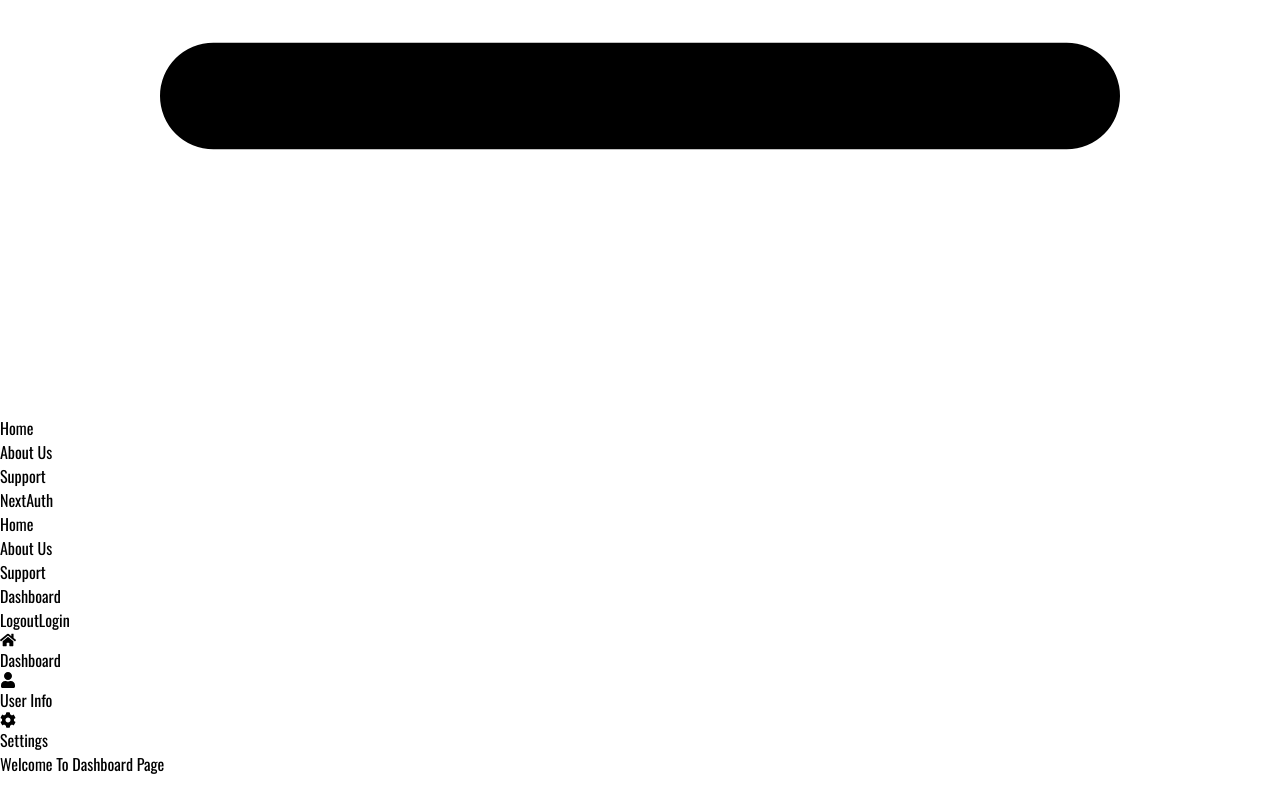
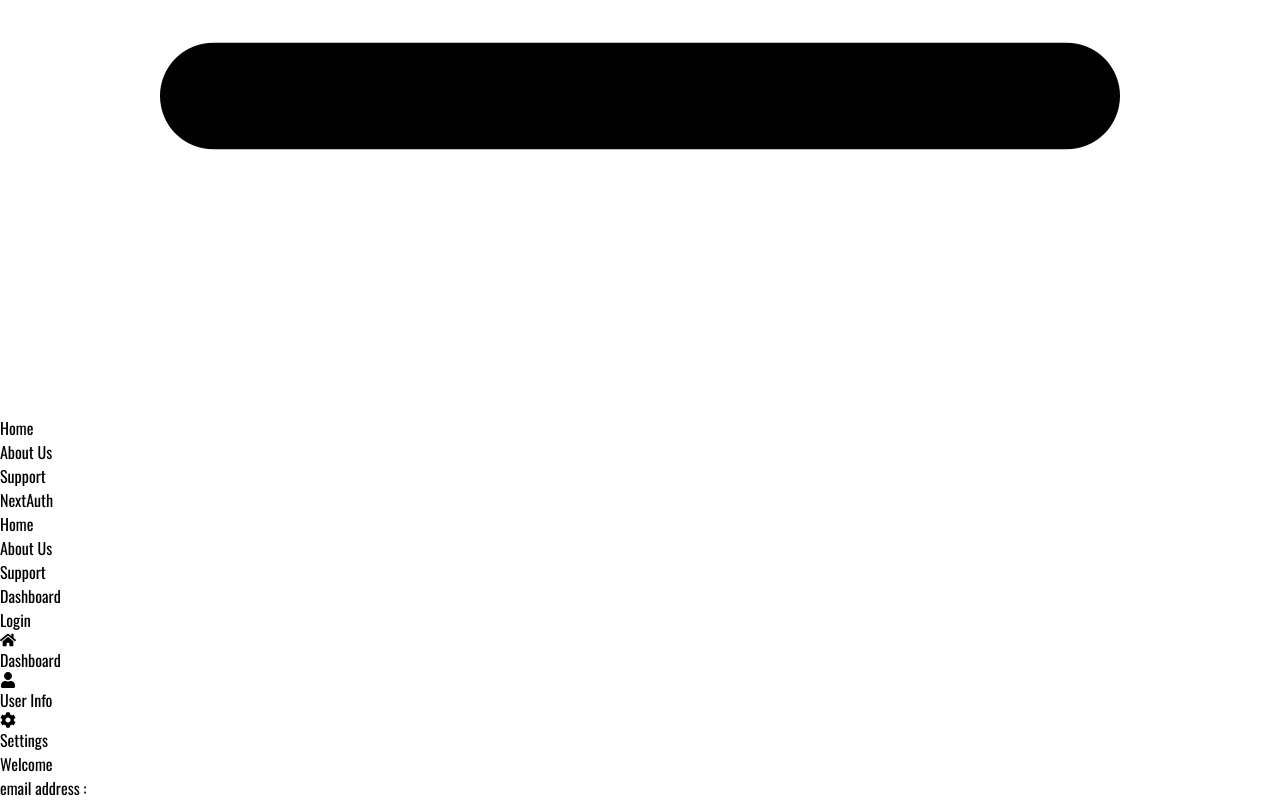
Before and after one commit to md-tawhid-khan/level-2-next-auth-authentication, a Next.js app: page /dashboard in a window 1280 px wide. Shown: the part 864-1664 px from the top of the page. Before the commit the page ends 1640 px from the top, so only its background shows below. Built offline with nearby package versions, Linux system fonts and the light colour scheme; no server answers.

Commit message:
implement session to get user's info and signOut

```diff
--- a/src/app/(withDashboard)/dashboard/page.tsx
+++ b/src/app/(withDashboard)/dashboard/page.tsx
@@ -1,7 +1,18 @@
-const DashboardPage = () => {
+import { getServerSession } from "next-auth";
+import Image from "next/image";
+
+const DashboardPage = async() => {
+
+  const session= await getServerSession()
+
   return (
     <div>
-      <h1 className="text-4xl text-center mt-10">Welcome To Dashboard Page</h1>
+      <h1 className="text-4xl text-center mt-10">Welcome <span className="text-blue-500">{session?.user?.name}</span></h1>
+
+      <h2 className="text-4xl text-center mt-10">email address : {session?.user?.email}</h2>
+        {session?.user?.image &&
+        <Image className="rounded-full mx-auto mt-10"  src={session?.user?.image } height={100} width={100} alt="No Image"/>
+        }
     </div>
   );
 };
--- a/src/app/layout.tsx
+++ b/src/app/layout.tsx
@@ -1,6 +1,7 @@
 import type { Metadata } from "next";
 import "./globals.css";
 import Navbar from "@/components/shared/Navbar";
+import { getServerSession } from "next-auth";
 
 export const metadata: Metadata = {
   title: "Next Auth",
@@ -12,10 +13,13 @@ export default async function RootLayout({
 }: Readonly<{
   children: React.ReactNode;
 }>) {
+
+  const session=await getServerSession()
+
   return (
     <html lang="en" data-theme="light">
       <body>
-        <Navbar />
+        <Navbar session={session}/>
         <div className="min-h-screen w-[90%] mx-auto">{children}</div>
       </body>
     </html>
--- a/src/app/login/page.tsx
+++ b/src/app/login/page.tsx
@@ -105,7 +105,7 @@ const LoginPage = () => {
                 alt="Google logo"
               />
             </button>
-            <button className="flex items-center justify-center w-12 h-12 bg-gray-100 rounded-full shadow-md hover:bg-gray-200" onClick={()=>signIn("github", { callbackUrl: "/" })}>
+            <button className="flex items-center justify-center w-12 h-12 bg-gray-100 rounded-full shadow-md hover:bg-gray-200" onClick={()=>signIn("github", { callbackUrl: "/dashboard" })}>
               <Image
                 src="https://cdn-icons-png.flaticon.com/512/25/25231.png"
                 width={25}
--- a/src/components/shared/Navbar.tsx
+++ b/src/components/shared/Navbar.tsx
@@ -1,6 +1,17 @@
+"use client"
+import { signOut } from "next-auth/react";
 import Link from "next/link";
 
-const Navbar = () => {
+type  TUserProps={
+  user?:{
+    name?:string| null | undefined;
+    email?:string| null | undefined;
+    image?:string| null | undefined;
+  }
+}
+
+const Navbar = ({session}:{session:TUserProps | null}) => {
+  console.log(session)
   return (
     <div className="w-[90%] mx-auto flex items-center justify-between bg-white border-b py-4">
       <div className="flex items-center">
@@ -66,15 +77,17 @@ const Navbar = () => {
       </div>
 
       <div className="flex items-center">
-        <button className="border border-red-500 text-red-500 px-5 py-2 rounded-full hover:bg-red-500 hover:text-black transition duration-200">
+        { session?.user?
+       ( <button onClick={()=>signOut()} className="border border-red-500 text-red-500 px-5 py-2 rounded-full hover:bg-red-500 hover:text-black transition duration-200">
           Logout
-        </button>
-        <Link
+        </button>) :
+       ( <Link
           href="/login"
           className="border border-teal-500 text-teal-500 px-5 py-2 rounded-full hover:bg-teal-500 hover:text-black transition duration-200"
         >
           Login
-        </Link>
+        </Link> )
+}
       </div>
     </div>
   );
--- a/src/utils/authOptions.ts
+++ b/src/utils/authOptions.ts
@@ -10,6 +10,7 @@ export const authOptions:NextAuthOptions= {
     clientId: process.env.GITHUB_ID as string,
     clientSecret: process.env.GITHUB_SECRET as string
   }),
+
   ],
 
 }
```
